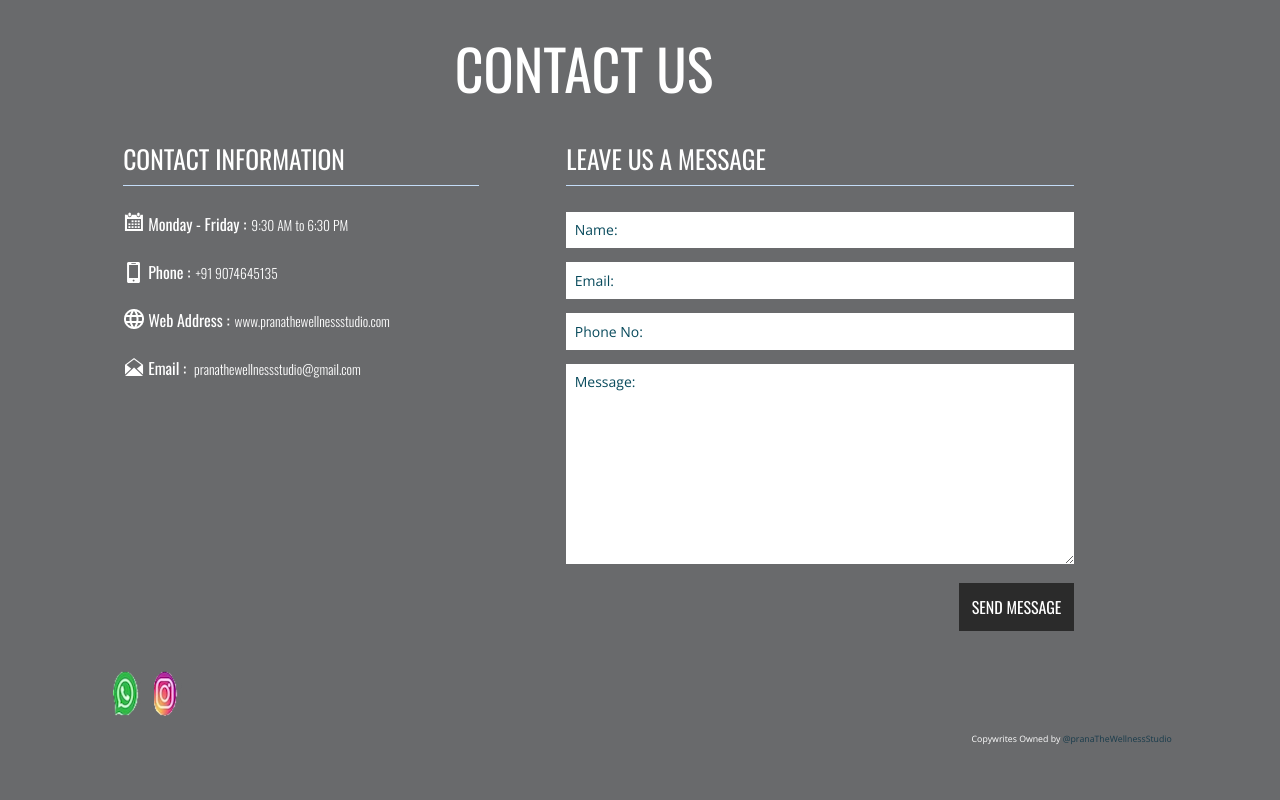
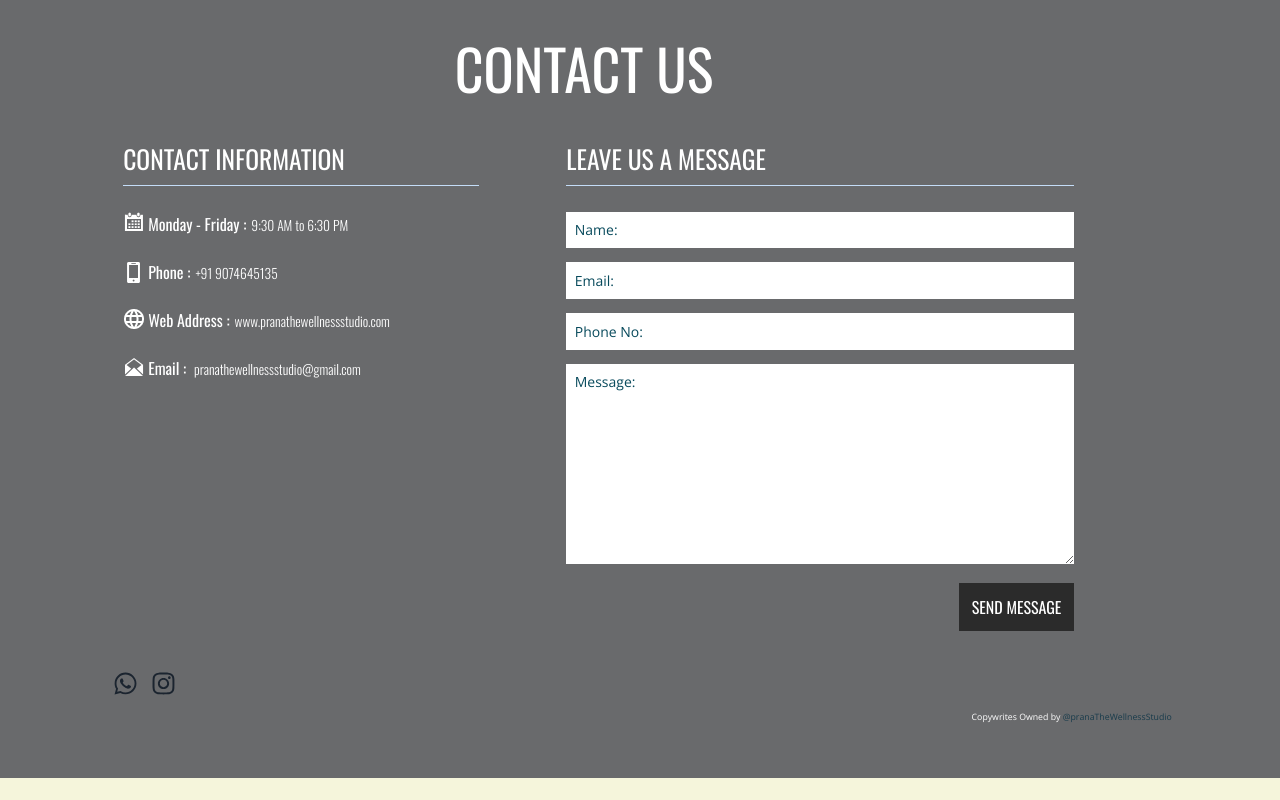
Before and after one commit to PranaThewellnessStudio/PranaTheWellnessStudio, a plain HTML site: page index.html in a window 1280 px wide. Shown: the part 3440-4240 px from the top of the page. After the commit the page ends 4218 px from the top, so only its background shows below. Drawn offline with nearby package versions, Linux system fonts and the light colour scheme.

Commit message:
changed whatsapp and instagram links

```diff
--- a/css/style.css
+++ b/css/style.css
@@ -743,30 +743,6 @@ div.slide-text-info {
 	display: inline-block;
 	padding: 0 0.3em;
 }
-.copy-right-right ul li a span{
-	width: 28px;
-	height: 45px;
-	display: inline-block;
-	background: url(../images/f-social-icons2.png) no-repeat 6px 0px;
-}
-.copy-right-right ul li a.whatsapp span{
-	background-position: 0px 0px;
-}
-/* .copy-right-right ul li a.whatsapp span:hover{
-	background-position: 0px -25px;
-} */
-.copy-right-right ul li a.instagram span{
-	background-position: -30px 0px;
-}
-/* .copy-right-right ul li a.instagram span:hover{
-	background-position: -25px -25px;
-} */
-.copy-right-right ul li a.facebook span{
-	background-position: -60px 0px;
-}
-/* .copy-right-right ul li a.facebook span:hover{
-	background-position: -69px -25px;
-} */
 .copy-right {
 	padding: 1.2em 0em 0.6em;
 }
--- a/index.html
+++ b/index.html
@@ -361,9 +361,42 @@
 						</div>
 						<div class="copy-right-right">
 							<ul>
-								<li><a class="whatsapp" href="https://wa.me/9074645135"><span> </span></a></li>
-								<li><a class="instagram" href="https://www.instagram.com/pranathewellnesstudio?igsh=MW51dGp1NGNtbTVwYg=="><span> </span></a></li>
-								<!-- <li><a class="facebook" href="#"><span> </span></a></li> -->
+								<!-- Whatsapp Link -->
+								<li><a href="https://wa.me/9074645135">
+									<div>
+									<style>
+									  .icon {
+										width: 25px;
+										height: 25px;
+										vertical-align: -0.125em;
+									  }
+									</style>
+									<svg xmlns="http://www.w3.org/2000/svg" class="icon" aria-hidden="true" focusable="false" viewBox="0 0 448 512">
+									  <path
+										fill="currentColor"
+										d="M380.9 97.1C339 55.1 283.2 32 223.9 32c-122.4 0-222 99.6-222 222 0 39.1 10.2 77.3 29.6 111L0 480l117.7-30.9c32.4 17.7 68.9 27 106.1 27h.1c122.3 0 224.1-99.6 224.1-222 0-59.3-25.2-115-67.1-157zm-157 341.6c-33.2 0-65.7-8.9-94-25.7l-6.7-4-69.8 18.3L72 359.2l-4.4-7c-18.5-29.4-28.2-63.3-28.2-98.2 0-101.7 82.8-184.5 184.6-184.5 49.3 0 95.6 19.2 130.4 54.1 34.8 34.9 56.2 81.2 56.1 130.5 0 101.8-84.9 184.6-186.6 184.6zm101.2-138.2c-5.5-2.8-32.8-16.2-37.9-18-5.1-1.9-8.8-2.8-12.5 2.8-3.7 5.6-14.3 18-17.6 21.8-3.2 3.7-6.5 4.2-12 1.4-32.6-16.3-54-29.1-75.5-66-5.7-9.8 5.7-9.1 16.3-30.3 1.8-3.7 .9-6.9-.5-9.7-1.4-2.8-12.5-30.1-17.1-41.2-4.5-10.8-9.1-9.3-12.5-9.5-3.2-.2-6.9-.2-10.6-.2-3.7 0-9.7 1.4-14.8 6.9-5.1 5.6-19.4 19-19.4 46.3 0 27.3 19.9 53.7 22.6 57.4 2.8 3.7 39.1 59.7 94.8 83.8 35.2 15.2 49 16.5 66.6 13.9 10.7-1.6 32.8-13.4 37.4-26.4 4.6-13 4.6-24.1 3.2-26.4-1.3-2.5-5-3.9-10.5-6.6z"
+									  />
+									</svg>
+								  </div></a>
+								  </li>
+								  <!-- Instagram Link -->
+								  <li><a href="https://www.instagram.com/pranathewellnesstudio?igsh=MW51dGp1NGNtbTVwYg==">
+									<div>
+									<style>
+									  .icon {
+										width: 25px;
+										height: 25px;
+										vertical-align: -0.125em;
+									  }
+									</style>
+									<svg xmlns="http://www.w3.org/2000/svg" class="icon" aria-hidden="true" focusable="false" viewBox="0 0 448 512">
+									  <path
+										fill="currentColor"
+										d="M224.1 141c-63.6 0-114.9 51.3-114.9 114.9s51.3 114.9 114.9 114.9S339 319.5 339 255.9 287.7 141 224.1 141zm0 189.6c-41.1 0-74.7-33.5-74.7-74.7s33.5-74.7 74.7-74.7 74.7 33.5 74.7 74.7-33.6 74.7-74.7 74.7zm146.4-194.3c0 14.9-12 26.8-26.8 26.8-14.9 0-26.8-12-26.8-26.8s12-26.8 26.8-26.8 26.8 12 26.8 26.8zm76.1 27.2c-1.7-35.9-9.9-67.7-36.2-93.9-26.2-26.2-58-34.4-93.9-36.2-37-2.1-147.9-2.1-184.9 0-35.8 1.7-67.6 9.9-93.9 36.1s-34.4 58-36.2 93.9c-2.1 37-2.1 147.9 0 184.9 1.7 35.9 9.9 67.7 36.2 93.9s58 34.4 93.9 36.2c37 2.1 147.9 2.1 184.9 0 35.9-1.7 67.7-9.9 93.9-36.2 26.2-26.2 34.4-58 36.2-93.9 2.1-37 2.1-147.8 0-184.8zM398.8 388c-7.8 19.6-22.9 34.7-42.6 42.6-29.5 11.7-99.5 9-132.1 9s-102.7 2.6-132.1-9c-19.6-7.8-34.7-22.9-42.6-42.6-11.7-29.5-9-99.5-9-132.1s-2.6-102.7 9-132.1c7.8-19.6 22.9-34.7 42.6-42.6 29.5-11.7 99.5-9 132.1-9s102.7-2.6 132.1 9c19.6 7.8 34.7 22.9 42.6 42.6 11.7 29.5 9 99.5 9 132.1s2.7 102.7-9 132.1z"
+									  />
+									</svg>
+								  </div></a>
+								  </li>
 								<div class="clearfix"> </div>
 							</ul>
 						</div>
```
